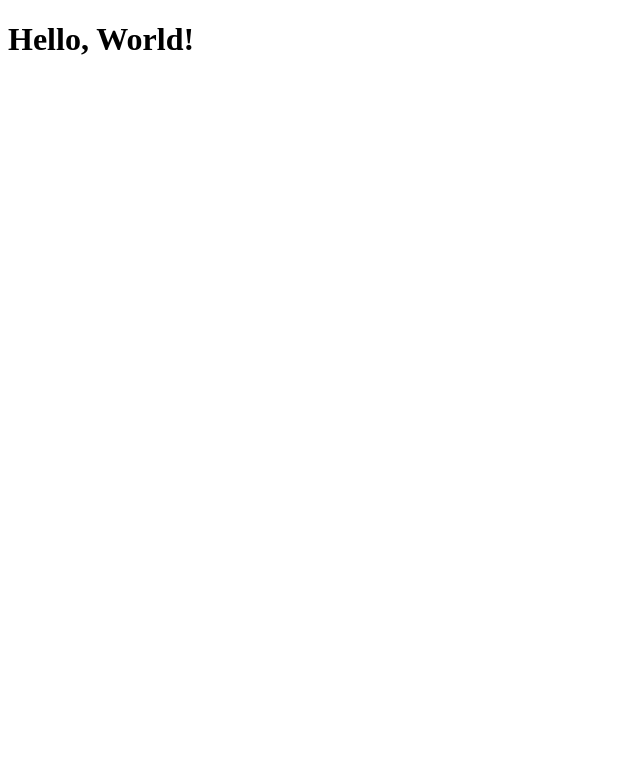
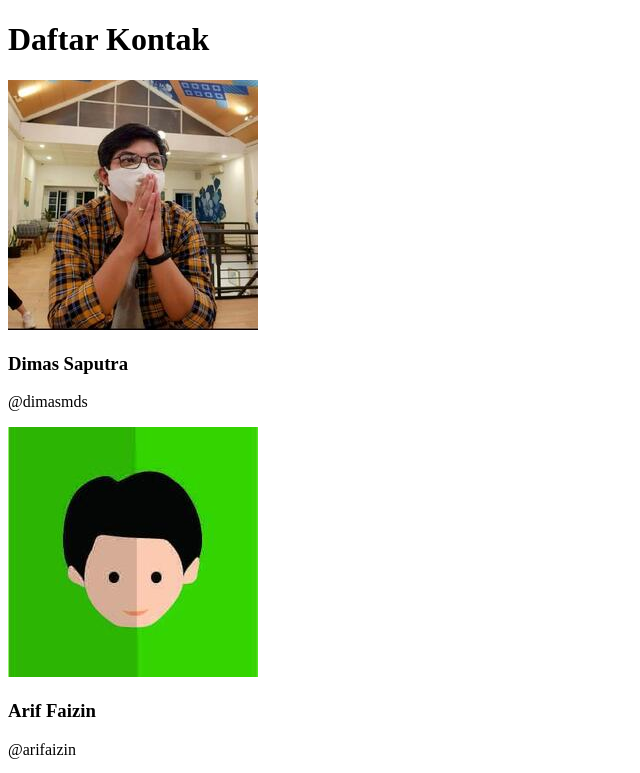
Before and after one commit to bimamib/Learn-React, a React (Vite) app in the folder contacts-app/: page / in a window 1280 px wide. Shown: the top 773 px of the page, without its empty margins (0-640 px from the left). Built offline with nearby package versions, Linux system fonts and the light colour scheme.

Commit message:
Add: Contact List

```diff
--- /dev/null
+++ b/contacts-app/src/ContactList.jsx
@@ -0,0 +1,14 @@
+import React from "react";
+import ContactItem from "./ContactItem";
+
+function ContactList({ contacts }) {
+  return (
+    <div className="contact-list">
+      {contacts.map((contact) => (
+        <ContactItem key={contact.id} {...contact} />
+      ))}
+    </div>
+  );
+}
+
+export default ContactList;
--- a/contacts-app/src/index.jsx
+++ b/contacts-app/src/index.jsx
@@ -1,7 +1,8 @@
 import React from "react";
 import { createRoot } from "react-dom/client";
+import ContactApp from "./ContactApp";
 
 const element = <h1>Hello, World!</h1>;
 
 const root = createRoot(document.getElementById("root"));
-root.render(element);
+root.render(<ContactApp />);
```
